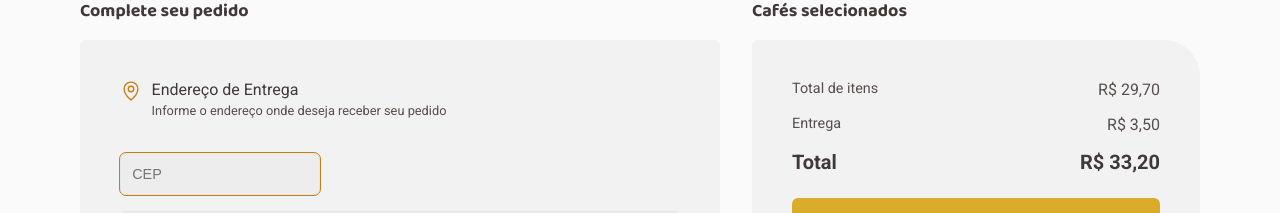
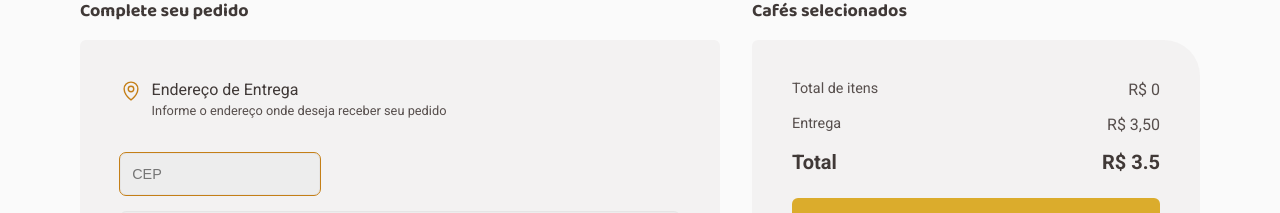
Before and after one commit to kdumagalhaes/coffee-delivery-ecommerce, a React (Vite) app: page /checkout in a window 1280 px wide. Shown: the part 161-374 px from the top of the page. Built offline with nearby package versions, Linux system fonts and the light colour scheme.

Commit message:
Add total price in checkout

```diff
--- a/src/contexts/cart/CartContext.tsx
+++ b/src/contexts/cart/CartContext.tsx
@@ -17,6 +17,7 @@ interface CartContext {
   products: Products
   addToCart: (product: Products) => void
   removeFromCart: (product: Products) => void
+  updatePrice: (product: Products) => void
 }
 
 const CartContext = createContext(initialState)
@@ -67,11 +68,11 @@ export const CartProvider = ({ children }: CartProviderProps) => {
   const updatePrice = (products: Products[]) => {
     let total = 0
     products.forEach((product) => (total += product.price))
-
+    console.log("total inside updatePrice = ", total)
     dispatch({
       type: 'UPDATE_PRICE',
       payload: {
-        total,
+        total
       },
     })
   }
--- a/src/pages/Checkout/Checkout.tsx
+++ b/src/pages/Checkout/Checkout.tsx
@@ -56,9 +56,10 @@ export function Checkout() {
     siafi: '',
     uf: '',
   })
-  const { products, removeFromCart } = useCart()
+  const { products, removeFromCart, total } = useCart()
   console.log('checkout products = ', products)
   const postalCodeInputController = postalCode.length === 8 ? postalCode : null
+  const deliveryCost = 3.50
 
   const handlePostalCode = (e: React.ChangeEvent<HTMLInputElement>): void => {
     const userInput = e.target.value
@@ -230,7 +231,7 @@ export function Checkout() {
                   Total de itens
                 </p>
                 <span className="billing-items-value billing-value">
-                  R$ 29,70
+                  R$ {total}
                 </span>
               </li>
               <li>
@@ -241,7 +242,7 @@ export function Checkout() {
               </li>
               <li>
                 <p className="billing-total-title">Total</p>
-                <span className="billing-total-value">R$ 33,20</span>
+                <span className="billing-total-value">R$ {total + deliveryCost}</span>
               </li>
             </ul>
             <PlaceOrderButton type="submit" form="checkout-form">
--- a/src/reducers/cartReducer.ts
+++ b/src/reducers/cartReducer.ts
@@ -39,7 +39,7 @@ export const cartReducer = (state: any, action: any) => {
     case CartActionKind.UPDATE_PRICE:
       return {
         ...state,
-        products: payload.products,
+        total: payload.total,
       }
     case CartActionKind.UPDATE_INVENTORY:
       return {
```
